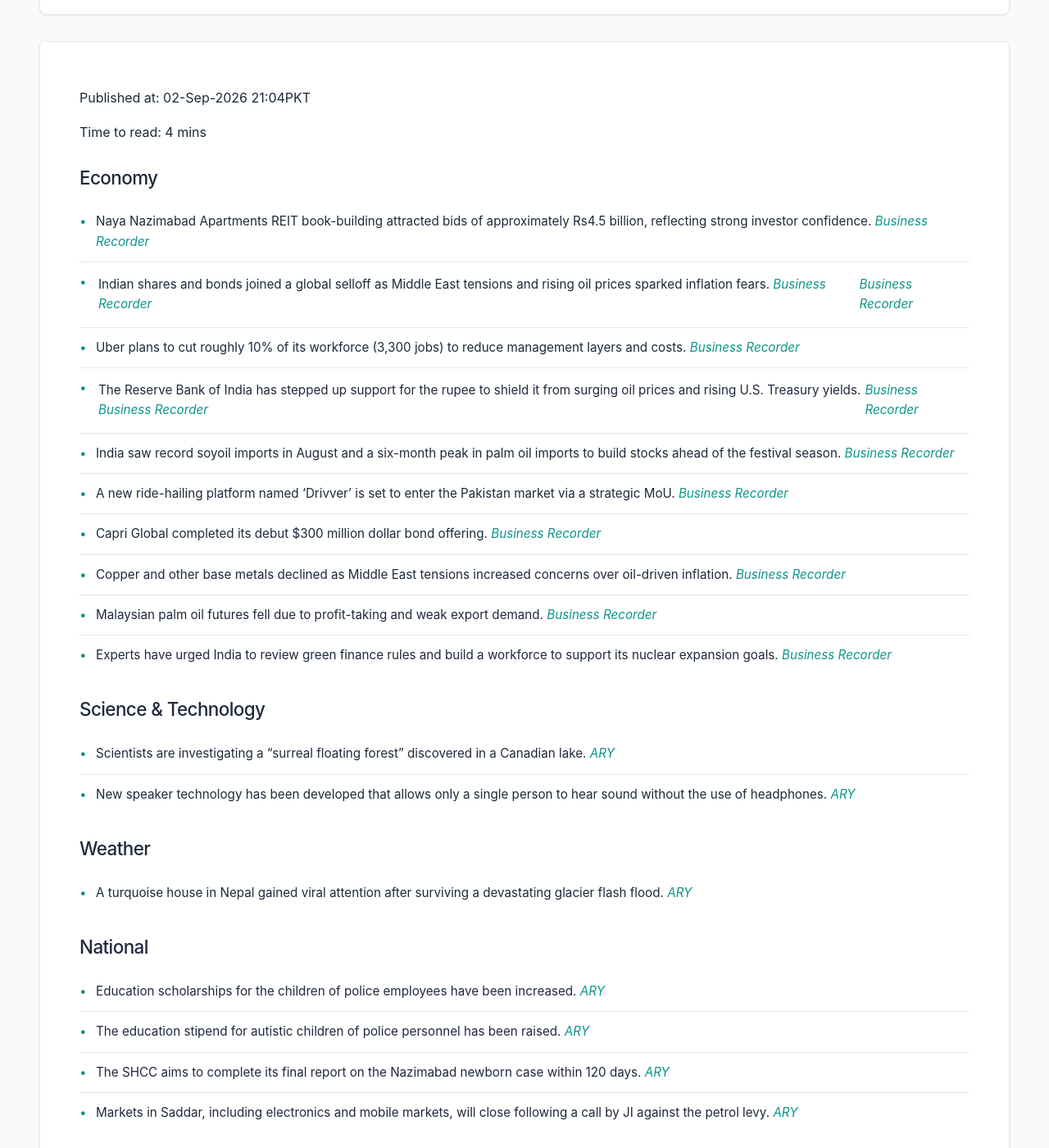
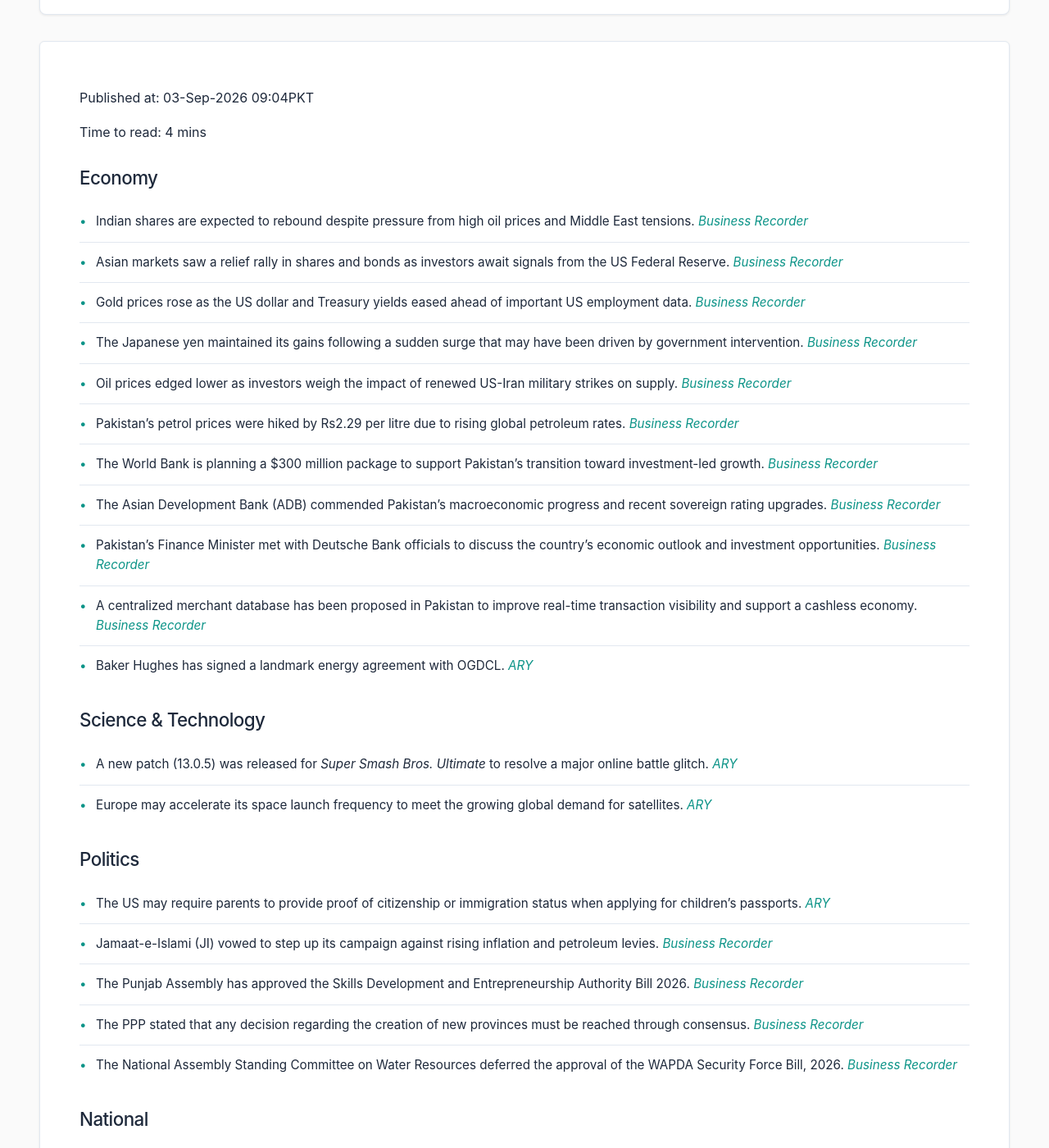
Before and after one commit to zsubzwary/news, a Jekyll site: the page built from en/index.md, in a window 1280 px wide and 1400 px high, scrolled down 209 px. Shown: the whole window at 82% size. Built offline with Jekyll 4.4.1, drawn with Linux system fonts in a browser that asks for light colours; some web fonts are replaced; comment, search, counter and statistics services are not loaded; some of the changed text lies outside the part shown.

Commit message:
DateTime; 2026-09-03T04:04:38.155Z

```diff
--- a/en/index.md
+++ b/en/index.md
@@ -4,49 +4,50 @@ title: Pakistan News Briefing
 lang: en
 ---
 
-Published at: 02-Sep-2026 21:04PKT
+Published at: 03-Sep-2026 09:04PKT
 
 Time to read: 4 mins
 
 ### Economy
-- Naya Nazimabad Apartments REIT book-building attracted bids of approximately Rs4.5 billion, reflecting strong investor confidence. *[Business Recorder](https://www.brecorder.com/news/40437605/naya-nazimabad-apartments-reit-book-building-attracts-total-bids-of-around-rs45bn)*
-- Indian shares and bonds joined a global selloff as Middle East tensions and rising oil prices sparked inflation fears. *[Business Recorder](https://www.brecorder.com/news/40437600/indian-bonds-join-global-debt-selloff-bruised-by-oil-and-us-treasury-yields)* | *[Business Recorder](https://www.brecorder.com/news/40437587/indian-shares-join-global-slide-as-mideast-woes-mount)*
-- Uber plans to cut roughly 10% of its workforce (3,300 jobs) to reduce management layers and costs. *[Business Recorder](https://www.brecorder.com/news/40437598/uber-plans-10-workforce-cut-to-trim-management-layers)*
-- The Reserve Bank of India has stepped up support for the rupee to shield it from surging oil prices and rising U.S. Treasury yields. *[Business Recorder](https://www.brecorder.com/news/40437597/indian-central-bank-steps-up-rupee-support-soaring-nri-deposits-bolster-firepower)* | *[Business Recorder](https://www.brecorder.com/news/40437588/rbi-backstop-keeps-indian-rupee-stable-blunting-importer-dollar-demand-impact)*
-- India saw record soyoil imports in August and a six-month peak in palm oil imports to build stocks ahead of the festival season. *[Business Recorder](https://www.brecorder.com/news/40437595/indias-soyoil-imports-hit-record-high-in-august-and-palm-six-month-peak-dealers-say)*
-- A new ride-hailing platform named ‘Drivver’ is set to enter the Pakistan market via a strategic MoU. *[Business Recorder](https://www.brecorder.com/news/40437594/new-ride-hailing-platform-drivver-set-to-enter-pakistan-market)*
-- Capri Global completed its debut $300 million dollar bond offering. *[Business Recorder](https://www.brecorder.com/news/40437593/capri-global-completes-debut-dollar-debt-sale)*
-- Copper and other base metals declined as Middle East tensions increased concerns over oil-driven inflation. *[Business Recorder](https://www.brecorder.com/news/40437591/copper-leads-base-metals-lower-as-middle-east-tensions-flare-up)*
-- Malaysian palm oil futures fell due to profit-taking and weak export demand. *[Business Recorder](https://www.brecorder.com/news/40437589/palm-falls-on-profit-taking-weak-demand)*
-- Experts have urged India to review green finance rules and build a workforce to support its nuclear expansion goals. *[Business Recorder](https://www.brecorder.com/news/40437590/india-urged-to-review-green-finance-rules-build-workforce-for-nuclear-expansion)*
+- Indian shares are expected to rebound despite pressure from high oil prices and Middle East tensions. *[Business Recorder](https://www.brecorder.com/news/40437726/indian-shares-likely-to-rebound-after-recent-slide-higher-oil-prices-to-cap-upside)*
+- Asian markets saw a relief rally in shares and bonds as investors await signals from the US Federal Reserve. *[Business Recorder](https://www.brecorder.com/news/40437725/shares-bonds-rally-as-markets-await-signals-for-fed-rates)*
+- Gold prices rose as the US dollar and Treasury yields eased ahead of important US employment data. *[Business Recorder](https://www.brecorder.com/news/40437724/gold-rises-as-dollar-and-yields-ease-with-us-nonfarm-payrolls-report-in-spotlight)*
+- The Japanese yen maintained its gains following a sudden surge that may have been driven by government intervention. *[Business Recorder](https://www.brecorder.com/news/40437723/yen-in-the-spotlight-after-sudden-jump)*
+- Oil prices edged lower as investors weigh the impact of renewed US-Iran military strikes on supply. *[Business Recorder](https://www.brecorder.com/news/40437722/oil-edges-down-as-investors-weigh-uncertainty-over-us-iran-strikes)*
+- Pakistan's petrol prices were hiked by Rs2.29 per litre due to rising global petroleum rates. *[Business Recorder](https://www.brecorder.com/news/40437710/petrol-price-hiked-by-rs229-hsds-by-rs111)*
+- The World Bank is planning a $300 million package to support Pakistan’s transition toward investment-led growth. *[Business Recorder](https://www.brecorder.com/news/40437714/world-bank-plans-package-to-support-transition-to-investment-led-growth)*
+- The Asian Development Bank (ADB) commended Pakistan's macroeconomic progress and recent sovereign rating upgrades. *[Business Recorder](https://www.brecorder.com/news/40437709/adb-lauds-macroeconomic-progress-sovereign-rating-upgrades)*
+- Pakistan's Finance Minister met with Deutsche Bank officials to discuss the country's economic outlook and investment opportunities. *[Business Recorder](https://www.brecorder.com/news/40437715/aurangzeb-deutsche-bank-official-discuss-economic-outlook)*
+- A centralized merchant database has been proposed in Pakistan to improve real-time transaction visibility and support a cashless economy. *[Business Recorder](https://www.brecorder.com/news/40437712/real-time-transaction-visibility-centralised-merchant-database-proposed)*
+- Baker Hughes has signed a landmark energy agreement with OGDCL. *[ARY](https://arynews.tv/baker-hughes-signs-landmark-energy-agreement-with-ogdcl)*
 
 ### Science & Technology
-- Scientists are investigating a "surreal floating forest" discovered in a Canadian lake. *[ARY](https://arynews.tv/surreal-floating-forest-in-canadian-lake-stumps-scientists-social-media-abuzz)*
-- New speaker technology has been developed that allows only a single person to hear sound without the use of headphones. *[ARY](https://arynews.tv/new-speakers-let-just-one-person-hear-the-sound-without-headphones)*
+- A new patch (13.0.5) was released for *Super Smash Bros. Ultimate* to resolve a major online battle glitch. *[ARY](https://arynews.tv/super-smash-bros-ultimate-patch-13-0-5-released-to-fix-major-online-battle-glitch)*
+- Europe may accelerate its space launch frequency to meet the growing global demand for satellites. *[ARY](https://arynews.tv/europe-may-accelerate-space-launches-to-meet-satellite-demand)*
 
-### Weather
-- A turquoise house in Nepal gained viral attention after surviving a devastating glacier flash flood. *[ARY](https://arynews.tv/the-viral-turquoise-house-that-survived-the-devastating-nepalese-glacier-flash-flood)*
+### Politics
+- The US may require parents to provide proof of citizenship or immigration status when applying for children's passports. *[ARY](https://arynews.tv/us-may-ask-parents-to-prove-citizenship-or-immigration-status-to-get-passports-for-their-children)*
+- Jamaat-e-Islami (JI) vowed to step up its campaign against rising inflation and petroleum levies. *[Business Recorder](https://www.brecorder.com/news/40437718/ji-vows-to-step-up-campaign-after-todays-strike)*
+- The Punjab Assembly has approved the Skills Development and Entrepreneurship Authority Bill 2026. *[Business Recorder](https://www.brecorder.com/news/40437720/pa-approves-skills-development-amp-entrepreneurship-authority-bill-2026)*
+- The PPP stated that any decision regarding the creation of new provinces must be reached through consensus. *[Business Recorder](https://www.brecorder.com/news/40437716/creation-of-new-provinces-any-decision-without-consensus-would-fail-to-yield-positive-results)*
+- The National Assembly Standing Committee on Water Resources deferred the approval of the WAPDA Security Force Bill, 2026. *[Business Recorder](https://www.brecorder.com/news/40437711/wapda-security-force-bill-na-body-again-defers-approval-after-lawmakers-objections)*
 
 ### National
-- Education scholarships for the children of police employees have been increased. *[ARY](https://arynews.tv/education-scholarships-for-police-employees-children-increased)*
-- The education stipend for autistic children of police personnel has been raised. *[ARY](https://arynews.tv/education-stipend-for-autistic-children-of-police-personnel-raised)*
-- The SHCC aims to complete its final report on the Nazimabad newborn case within 120 days. *[ARY](https://arynews.tv/shcc-to-complete-final-report-on-nazimabad-newborn-case-within-120-days)*
-- Markets in Saddar, including electronics and mobile markets, will close following a call by JI against the petrol levy. *[ARY](https://arynews.tv/saddar-electronics-and-mobile-markets-to-close-on-jis-call-against-petrol-levy)*
+- Ahsan Iqbal has directed the fast-track implementation of a 100MW solar project in Gilgit-Baltistan. *[ARY](https://arynews.tv/ahsan-iqbal-directs-fast-track-implementation-of-100mw-solar-project-in-gb)*
+- Karachi Mayor Murtaza Wahab inspected ongoing road development projects and urged officials to expedite completion. *[Business Recorder](https://www.brecorder.com/news/40437719/mayor-karachi-inspects-road-projects-criticises-political-rivals)*
+- The PCJCCI has called for the replication of the China-aided Gwadar Friendship Hospital model across Pakistan. *[Business Recorder](https://www.brecorder.com/news/40437721/pcjcci-seeks-replication-of-gwadar-friendship-hospital-model-across-country)*
+- Under the "CM Maryam Nawaz E-Bike Scheme," 125,000 e-bikes will be provided to students without down payment requirements. *[Business Recorder](https://www.brecorder.com/news/40437717/e-bike-scheme-cm-rejects-proposals-for-down-payment-charges-other-than-monthly-instalments-from-students)*
 
 ### International
-- During a visit to Egypt, Chinese President Xi Jinping urged Middle Eastern nations to reshape the region's security order. *[Business Recorder](https://www.brecorder.com/news/40437606/chinas-xi-urges-new-middle-east-security-framework-during-egypt-visit)*
-- A US aircraft carrier visited Thailand for a period of rest and relaxation. *[ARY](https://arynews.tv/us-aircraft-carrier-visits-thailand-for-well-deserved-rest-and-relaxation)*
-- Pakistan's Foreign Office stated that the Islamabad MoU remains a viable framework for US-Iran peace talks. *[Business Recorder](https://www.brecorder.com/news/40437604/islamabad-mou-remains-framework-for-us-iran-peace-talks-fo)*
-- Trump aides are seeking to prevent escalation in the Iran war before the November elections. *[Business Recorder](https://www.brecorder.com/news/40437601/trump-aides-seek-quiet-in-iran-war-but-say-attacks-may-intensify-after-november-elections)*
-- President Erdogan stated that Turkiye would consider higher-level relations or membership with the China and Russia-led security bloc. *[Business Recorder](https://www.brecorder.com/news/40437596/erdogan-says-turkiye-would-consider-full-membership-of-china-and-russia-led-security-bloc)*
+- Trade threats have emerged between Iran and the US following recent military strikes. *[ARY](https://arynews.tv/iran-us-trade-threats-after-fresh-strikes)*
+- The escalation of the Iran war has raised significant concerns regarding civilian death tolls. *[Business Recorder](https://www.brecorder.com/news/40437727/iran-war-escalation-raises-concern-over-civilian-death-toll)*
+- Pakistan and Kyrgyzstan have signed bilateral accords to strengthen multi-sectoral ties. *[ARY](https://arynews.tv/pakistan-kyrgyzstan-sign-bilateral-accords-to-strengthen-multi-sectoral-ties)*
+- Tyler Robinson has pleaded not guilty in the Utah capital murder trial involving Charlie Kirk. *[ARY](https://arynews.tv/tyler-robinson-pleads-not-guilty-as-utah-judge-approves-capital-trial-in-charlie-kirk-murder-case)*
+- Chevron and Eni have committed to expanding major oil projects in Venezuela. *[Business Recorder](https://www.brecorder.com/news/40437713/chevron-eni-commit-to-expand-oil-projects-in-venezuela-under-us-eye)*
+- Concerns have been raised regarding the potential weaponization of water resources following decisions surrounding the Indus Waters Treaty. *[Business Recorder](https://www.brecorder.com/news/40437619/weaponising-a-lifeline)*
 
 ### Sports
-- India has replaced Sri Lanka as the host for the inaugural Women’s Champions Trophy 2027. *[ARY](https://arynews.tv/india-grabs-hosting-rights-for-inaugural-womens-champions-trophy-2027-from-sri-lanka)* | *[Business Recorder](https://www.brecorder.com/news/40437602/india-replace-sri-lanka-as-hosts-of-inaugural-womens-champions-trophy)*
+- King Charles met with the Pakistan cricket team at Clarence House. *[ARY](https://arynews.tv/king-charles-meets-pakistan-cricket-team-at-clarence-house)*
 
 ### Health
-- Punjab authorities have issued an alert regarding allergy medicine. *[ARY](https://arynews.tv/punjab-issues-alert-over-allergy-medicine)*
-- Proposed food warning labels in India are facing opposition from both health experts and food industry companies. *[Business Recorder](https://www.brecorder.com/news/40437592/too-weak-too-strict-indias-food-warning-labels-draw-fire-from-all-sides)*
-
-### Other
-- The film "Ink," debuting at the Venice Film Festival, explores Rupert Murdoch's impact on the British media establishment. *[Business Recorder](https://www.brecorder.com/news/40437603/venice-film-shows-murdoch-shaking-up-hidebound-britain)*
-- At the Venice Film Festival, Maggie Gyllenhaal highlighted the systemic barriers faced by women directors. *[Business Recorder](https://www.brecorder.com/news/40437599/venices-gyllenhaal-says-women-directors-face-systemic-barriers)*
+- Altria is suing the FDA regarding the current tobacco product review system. *[ARY](https://arynews.tv/altria-sues-fda-over-tobacco-product-review-system)*
```
